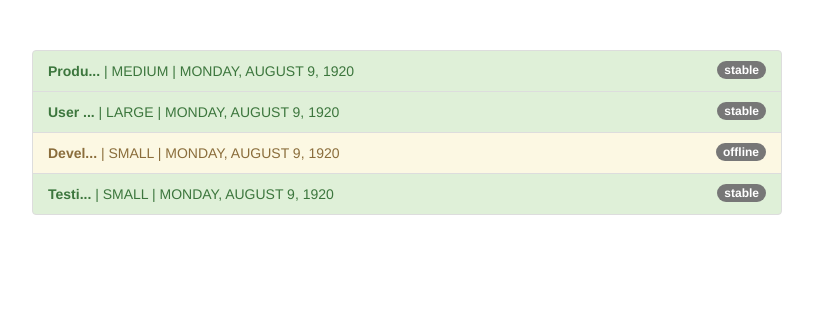
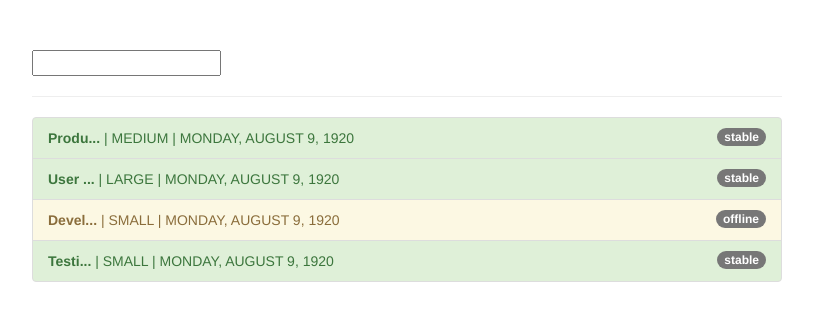
Before and after one commit to galaxyuliana/pipes-start, an Angular app: page / in a window 1280 px wide. Shown: the top 320 px of the page, without its empty margins (233-1046 px from the left). Built offline with nearby package versions, Linux system fonts and the light colour scheme.

Commit message:
Updated filter pipe

```diff
--- a/src/app/app.component.html
+++ b/src/app/app.component.html
@@ -1,10 +1,12 @@
 <div class="container">
   <div class="row">
     <div class="col-xs-12 col-sm-10 col-md-8 col-sm-offset-1 col-md-offset-2">
+      <input type="text" [(ngModel)]="filteredStatus">
+      <hr>
       <ul class="list-group">
         <li
           class="list-group-item"
-          *ngFor="let server of servers"
+          *ngFor="let server of servers | filter:filteredStatus:'status'"
           [ngClass]="getStatusClasses(server)">
           <span
             class="badge">
--- a/src/app/app.component.ts
+++ b/src/app/app.component.ts
@@ -32,6 +32,7 @@ export class AppComponent {
       started: new Date(15, 1, 2017)
     }
   ];
+  filteredStatus = '';
   getStatusClasses(server: {instanceType: string, name: string, status: string, started: Date}) {
     return {
       'list-group-item-success': server.status === 'stable',
--- a/src/app/filter.pipe.ts
+++ b/src/app/filter.pipe.ts
@@ -6,16 +6,16 @@ import { Pipe, PipeTransform } from '@angular/core';
 export class FilterPipe implements PipeTransform {
 
   transform(value: any, filterString: string, propName: string): any {
-    if (value.length === 0) {
+    if (value.length === 0 || filterString === '') {
       return value;
     }
+    const resultArray = [];
     for (const item of value) {
-      const resultArray = [];
       if(item[propName] === filterString) {
         resultArray.push(item);
       }
-      return resultArray;
     }
+    return resultArray;
   }
 
 }
```
